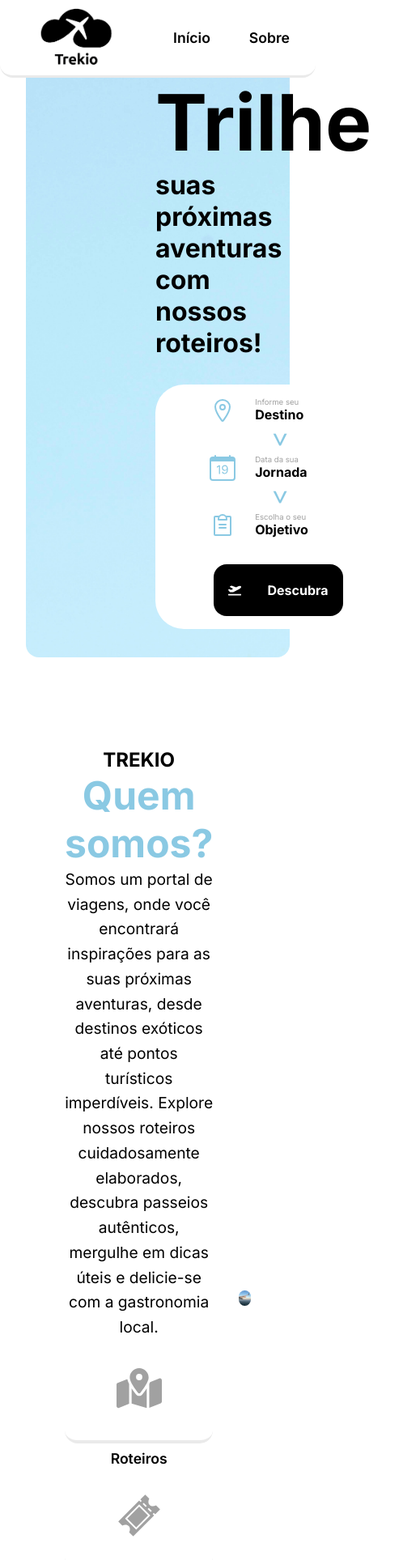
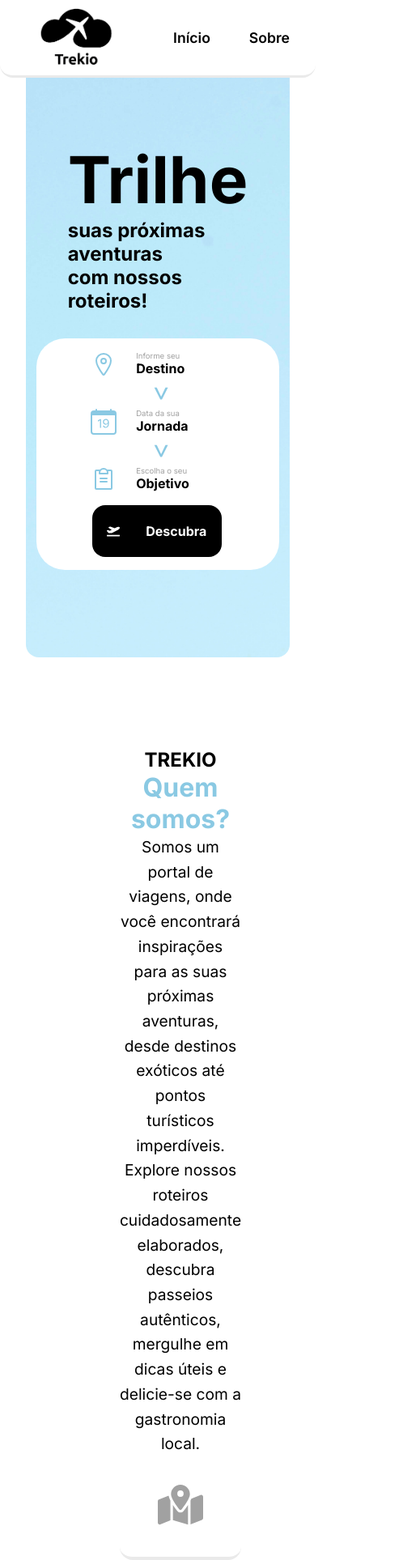
Before and after one commit to renanlazoti/Trekio, a React (Create React App) app in the folder front/: page / in a window 390 px wide. Shown: the top 1927 px of the page at 81% size, 519 px wide, since content can reach past the window. Built offline with nearby package versions, Linux system fonts and the light colour scheme.

Commit message:
feat(front): cria responsividade para telas grandes, medias e pequenas

```diff
--- a/front/src/components/about/about.css
+++ b/front/src/components/about/about.css
@@ -89,3 +89,19 @@
     background-color: var(--color-primary);
     color: white;
 }
+
+@media(max-width: 730px){
+    .app__about-img{
+        display: none;
+    }
+
+    .app__about-informations{
+        flex-direction: column;
+        align-items: center;
+        margin-left: 5.5rem;
+    }
+
+    .informations-title{
+        font-size: 2rem;
+    }
+}
--- a/front/src/components/footer/footer.css
+++ b/front/src/components/footer/footer.css
@@ -100,3 +100,9 @@
         width: 80%;
     }
 }
+
+@media(max-width: 730px){
+  .banner-container{
+    display: none;
+  }
+}
--- a/front/src/components/header/header.css
+++ b/front/src/components/header/header.css
@@ -9,6 +9,7 @@ header {
   background-color: var(--color-light);
   border-radius: 0 0 1rem 1rem;
   border-bottom: 0.2rem solid var(--color-tertiary);
+  z-index: 1000;
 }
 
 .app__header-logo {
--- a/front/src/components/main/main.css
+++ b/front/src/components/main/main.css
@@ -48,7 +48,7 @@
     margin-left: 2rem;
 }
 
-@media(max-width: 940px){
+@media(max-width: 1000px){
     .introduction-text{
         font-size: 2rem;
         margin-top: 1.6rem;
@@ -59,3 +59,25 @@
         margin-left: 3.5rem;
     }
 }
+
+@media(max-width: 730px){
+    .content-introduction{
+        flex-direction: column;
+        align-items: center;
+    }
+
+    .introduction-text{
+        font-size: 1.5rem;
+        margin-top: 5rem;
+        margin-bottom: -3rem;
+    }
+
+    .introduction-text strong{
+        font-size: 5rem;
+    }
+
+    .app__main-introduction-button{
+        margin-left: 3.3rem;
+        margin-top: 1rem;
+    }
+}
--- a/front/src/components/travelGuide/travelGuide.css
+++ b/front/src/components/travelGuide/travelGuide.css
@@ -42,10 +42,11 @@
     font-size: 2rem;
     color: var(--color-primary);
     margin-left: 0.8rem;
+    z-index: 1;
 }
 
 
-@media(max-width: 940px){
+@media(max-width: 1000px){
     .travelGuide__content{
         flex-direction: column;
         align-items: flex-start;
@@ -82,39 +83,12 @@
     }
 }
 
-/*
-@media(max-width: 600px){
+@media(max-width: 730px){
     .travelGuide__content{
         flex-direction: column;
         align-items: flex-start;
+        max-width: 100px;
         justify-content: flex-start;
-        height: auto;
+        margin: 3rem;
     }
-
-    .travelGuide__item{
-        width: 100%;
-        justify-content: flex-start;
-    }
-
-    .travelGuide__item-img{
-        width: 48px;
-        font-size: 2rem;
-    }
-
-    .travelGuide__item-information{
-        font-size: 0.5rem;
-    }
-
-    .travelGuide__item-information p{
-        font-size: 0.6rem;
-    }
-
-    .travelGuide__item-information p strong{
-        font-size: 1rem;
-    }
-
-    .travelGuide__separator{
-        transform: rotate(90deg);
-        align-self: center;
-    }
-} */
+}
--- a/front/src/pages/Chat/Chat.js
+++ b/front/src/pages/Chat/Chat.js
@@ -127,12 +127,12 @@ const Chat = () => {
       <div className="chat__inputs">
         <InputChat
           type="text"
-          placeholder="Digite o seu Destino..."
+          placeholder="Destino"
           id="destino"
         />
-        <InputChat type="number" placeholder="Dias..." id="data" />
+        <InputChat className="chat__dias" type="number" placeholder="Dias" id="data" />
         <select id="objetivo" className="chat__select">
-          <option value="">Escolha uma opção:</option>
+          <option value="">Roteiro</option>
           <option value="gastronomia">Gastronomia</option>
           <option value="pontos turisticos">Pontos Turísticos</option>
           <option value="passeios noturnos">Passeios Noturnos</option>
--- a/front/src/pages/Chat/chat.css
+++ b/front/src/pages/Chat/chat.css
@@ -86,3 +86,9 @@
 .invalid {
     border: 0.2rem solid red;
   }
+
+  @media(max-width: 850px){
+    .chat__inputs{
+        grid-template-columns: 2.1fr 1.5fr 1.5fr 1.5fr;
+    }
+}
```
